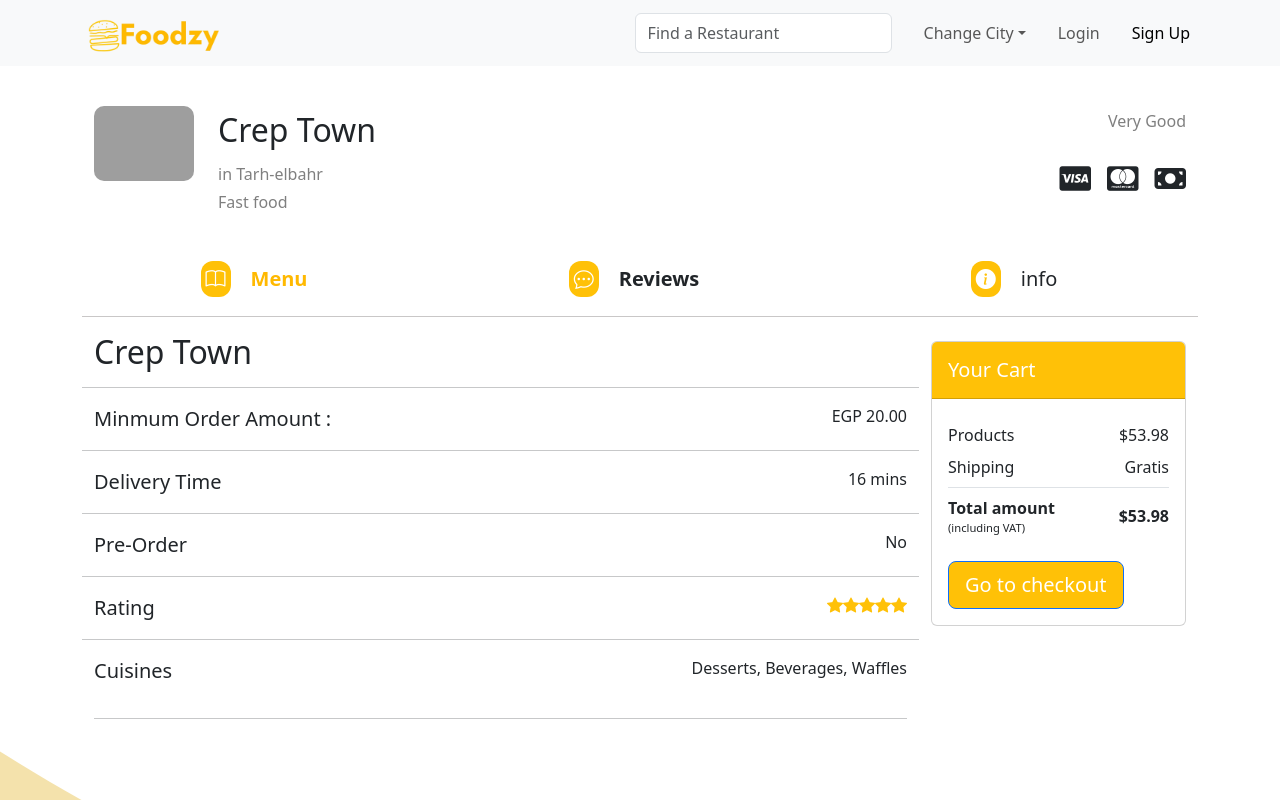
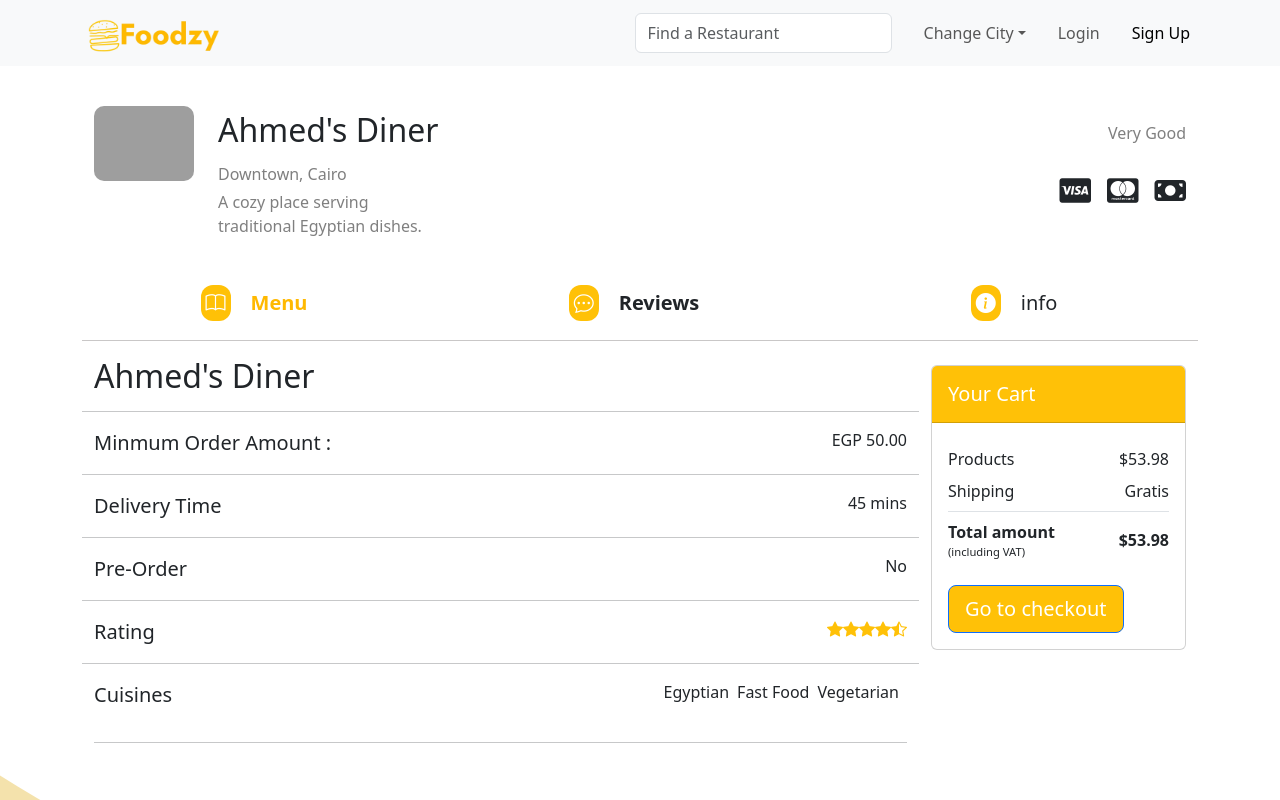
Before and after one commit to OmarSanad3/food-ordering-app, a React (Vite) app in the folder frontend/: page /resturants/menu in a window 1280 px wide. Both pictures are taken after a click on the button "info". Shown: the top 800 px of the page. Built offline with nearby package versions, Linux system fonts and the light colour scheme; grey boxes are pictures that could not be loaded.

Commit message:
get ready with fetch

```diff
--- a/frontend/src/components/Info/Info.jsx
+++ b/frontend/src/components/Info/Info.jsx
@@ -1,19 +1,19 @@
-export default function Info() {
+export default function Info({name , cheapestMealPrice , deliveryTime , stars , tags}) {
   return (
     <div className="col-md-12 col-lg-9">
       <div className="row">
         <div className="col-md-12 d-flex justify-content-between">
-          <h2 className="mb-3">Crep Town</h2>
+          <h2 className="mb-3">{name}</h2>
         </div>
         <hr />
         <div className="col-md-12 d-flex justify-content-between">
           <p className="fs-5 ">Minmum Order Amount :</p>
-          <span>EGP 20.00</span>
+          <span>EGP {cheapestMealPrice}.00</span>
         </div>
         <hr />
         <div className="col-md-12 d-flex justify-content-between">
           <p className="fs-5 ">Delivery Time </p>
-          <span>16 mins</span>
+          <span>{deliveryTime} mins</span>
         </div>
         <hr />
         <div className="col-md-12 d-flex justify-content-between">
@@ -24,17 +24,31 @@
         <div className="col-md-12 d-flex justify-content-between">
           <p className="fs-5 ">Rating</p>
           <span>
-            <i className="bi bi-star-fill text-warning"></i>
-            <i className="bi bi-star-fill text-warning"></i>
-            <i className="bi bi-star-fill text-warning"></i>
-            <i className="bi bi-star-fill text-warning"></i>
-            <i className="bi bi-star-fill text-warning"></i>
+            {[...Array(5)].map((_, index) => {
+              if (index < Math.floor(stars)) {
+                return <i key={index} className="bi bi-star-fill text-warning"></i>;
+              } else if (index < stars) {
+                return <i key={index} className="bi bi-star-half text-warning"></i>;
+              }
+              else {
+                return <i key={index} className="bi bi-star text-warning"></i>;
+              }
+            })}
           </span>
         </div>
         <hr />
         <div className="col-md-12 d-flex justify-content-between">
           <p className="fs-5 ">Cuisines</p>
-          <span>Desserts, Beverages, Waffles</span>
+          <span>
+            {tags.map((tag , index) => {
+              return (
+                <span key = {index} className="me-2">
+                  {tag}
+                </span>
+              );
+            })}
+
+          </span>
         </div>
       </div>
       <hr />
--- a/frontend/src/components/Order/Order.jsx
+++ b/frontend/src/components/Order/Order.jsx
@@ -1,20 +1,20 @@
 import img from "../../assets/dish1.webp";
 import styles from "./Order.module.css";
-export default function Order() {
+
+export default function Order({ title , image , description , price}) {
   return (
     <>
     <div className="d-flex pt-2 pb-2 gap-3 ">
       <img src={img} alt="" style ={{height:"40px"}} className = "me-2" />
 
       <div className="item-name " style={{width : "100%"}}>
-        <h4 className ="fs-6" >Abolo Creed</h4>
+        <h4 className ="fs-6" >{title}</h4>
         <p className = {`text-black-50`} >
-          Lorem ipsum dolor sit amet consectetur adipisicing elit. Unde, vel
-          explicabo iusto, delectus iure itaque incidunt
+          {description}
         </p>
       </div>
       <div className="price d-flex justify-content-end">
-        <div style={{maxWidth : "100%"}} >EGP 12</div>
+        <div style={{maxWidth : "100%"}} >EGP {price}</div>
         <i className="bi bi-plus-circle-fill text-warning"></i>
       </div>
     </div>
--- a/frontend/src/components/SideBar/SideBar.module.css
+++ b/frontend/src/components/SideBar/SideBar.module.css
@@ -30,3 +30,18 @@
     outline: 0;
     box-shadow: 0 0 0 .25rem rgba(233, 219, 60, 0.25);
 }
+
+
+.formCheck:checked {
+  background-color: var(--main-color);
+  border-color: var(--main-color) !important;
+}
+.formCheck:checked + label {
+  color: black !important;
+  font-weight: 400;
+}
+.formCheck:focus {
+  border-color: var(--main-color) !important;
+  outline: 0;
+  box-shadow: 0 0 0 .25rem rgba(233, 219, 60, 0.25);
+}
--- a/frontend/src/pages/Menu/Menu.jsx
+++ b/frontend/src/pages/Menu/Menu.jsx
@@ -5,7 +5,51 @@
 import { useState } from "react";
 import Reviews from "../../components/Reviews/Reviews";
 import Info from "../../components/Info/Info";
-
+const DATA_OBJECT = {
+  logo: "https://example.com/logo.png", // Logo URL
+  name: "Ahmed's Diner", // Restaurant name
+  location: "Downtown, Cairo", // Restaurant location
+  smallDescription: "A cozy place serving traditional Egyptian dishes.", // Short description
+  cheapestMealPrice: 50, // Cheapest meal price in EGP
+  deliveryTime: 45, // Delivery time in minutes
+  stars: 4.5, // Average rating (0 to 5)
+  tags: ["Egyptian", "Fast Food", "Vegetarian"], // Restaurant tags
+  menu: [
+    {
+      _id: "1", // Meal ID
+      title: "Koshary", // Meal title
+      image: "https://example.com/koshary.png", // Image URL for the meal
+      description:
+        "A popular Egyptian dish made of rice, pasta, lentils, and chickpeas.", // Meal description
+      price: 60, // Price of the meal in EGP
+    },
+    {
+      _id: "2", // Another meal ID
+      title: "Falafel Sandwich", // Meal title
+      image: "https://example.com/falafel.png", // Image URL for the meal
+      description:
+        "A sandwich filled with freshly fried falafel, veggies, and tahini sauce.", // Meal description
+      price: 30, // Price of the meal in EGP
+    },
+  ],
+  reviews: {
+    count: 2, // Total number of reviews
+    reviews: [
+      {
+        stars: 5, // Rating of the meal (0 to 5)
+        username: "user123", // Reviewer's username
+        feedback: "The koshary was amazing! Will definitely come again.", // Review text
+        date: new Date("2023-10-21"), // Date of the review
+      },
+      {
+        stars: 4, // Rating of the meal (0 to 5)
+        username: "foodieAhmed", // Another reviewer's username
+        feedback: "Loved the falafel, but it could have been crunchier.", // Review text
+        date: new Date("2023-10-20"), // Date of the review
+      },
+    ],
+  },
+};
 export default function Menu() {
   const [selectedTab, setSelectedTab] = useState("menu");
 
@@ -25,18 +69,20 @@
                   />
                 </div>
                 <div className="col-sm-4 ">
-                  <div className="title fs-2 mb-2">Crep Town</div>
+                  <div className="title fs-2 mb-2">{DATA_OBJECT.name}</div>
                   <div className="adress text-black-50 mb-1">
-                    in Tarh-elbahr
+                    {DATA_OBJECT.location}
                   </div>
                   <div className="describtion text-black-50 mb-1">
-                    Fast food
+                    {DATA_OBJECT.smallDescription}
                   </div>
                 </div>
               </div>
             </div>
             <div className="col-sm-4 ">
-              <div className="status fs-6 mb-4 text-black-50 text-end">Very Good</div>
+              <div className="status fs-6 mb-4 text-black-50 text-end">
+                Very Good
+              </div>
               <ul className="list-unstyled d-flex gap-3 fs-3 justify-content-end">
                 <li>
                   <i className="fa-brands fa-cc-visa "></i>
@@ -95,22 +141,43 @@
           <div className={`row ${styles.row3} pt-md-3`}>
             {selectedTab === "menu" ? (
               <div className="col-md-12 col-lg-9">
-                <Order />
-                <Order />
-                <Order />
-                <Order />
-                <Order />
-                <Order />
-                <Order />
+                {DATA_OBJECT.menu.map((meal) => {
+                  return (
+                    <Order
+                      key={meal._id}
+                      title={meal.title}
+                      image={meal.image}
+                      description={meal.description}
+                      price={meal.price}
+                    />
+                  );
+                }
+                )}
               </div>
             ) : selectedTab === "reviews" ? (
               <div className="col-md-12 col-lg-9">
-                <Reviews />
-                <Reviews />
-                <Reviews />
+                {
+                  DATA_OBJECT.reviews.reviews.map((review, index) => {
+                    return (
+                      <Reviews
+                        key={index}
+                        stars={review.stars}
+                        username={review.username}
+                        feedback={review.feedback}
+                        date={review.date.toDateString()}
+                      />
+                    );
+                  })
+                }
               </div>
             ) : (
-              <Info />
+              <Info
+                name={DATA_OBJECT.name}
+                cheapestMealPrice={DATA_OBJECT.cheapestMealPrice}
+                deliveryTime={DATA_OBJECT.deliveryTime}
+                stars={DATA_OBJECT.stars}
+                tags = {DATA_OBJECT.tags}
+              />
             )}
 
             <div className="col-md-12 mt-md-5 mt-lg-2 col-lg-3">
```
